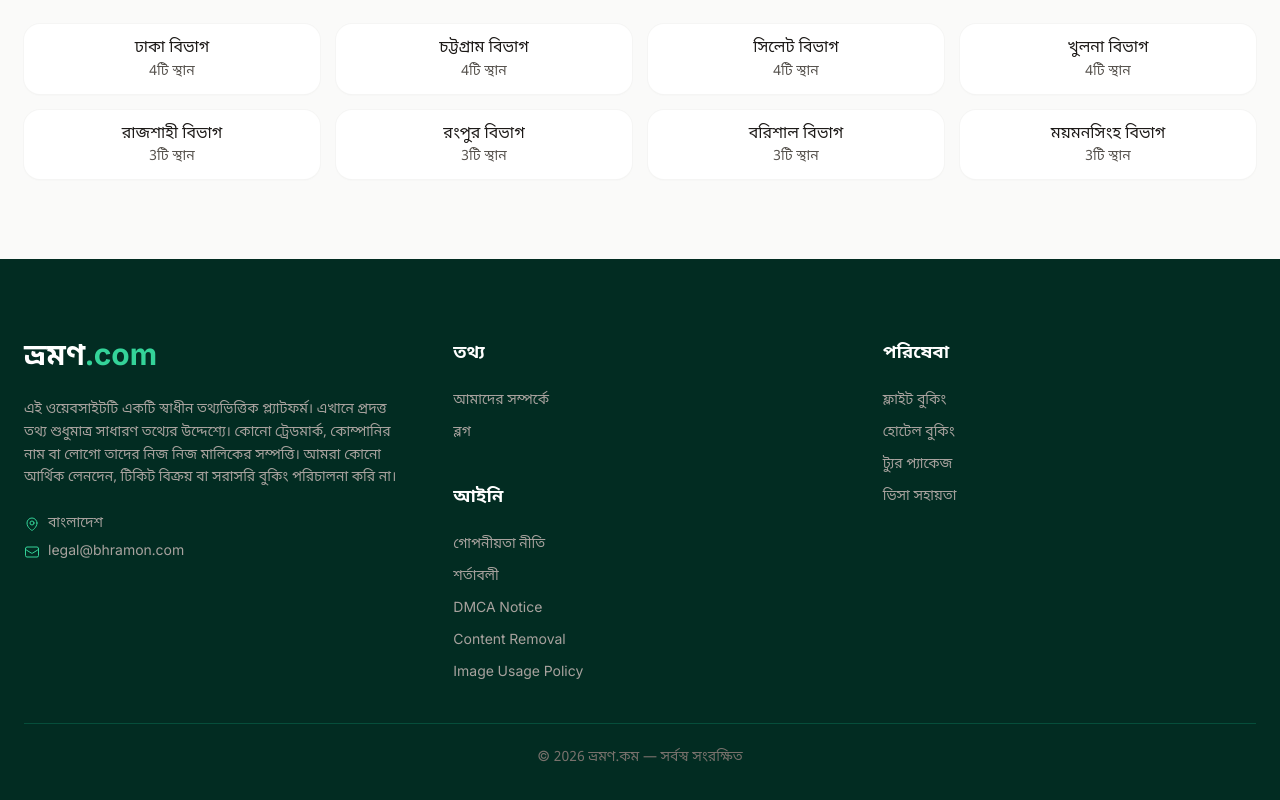
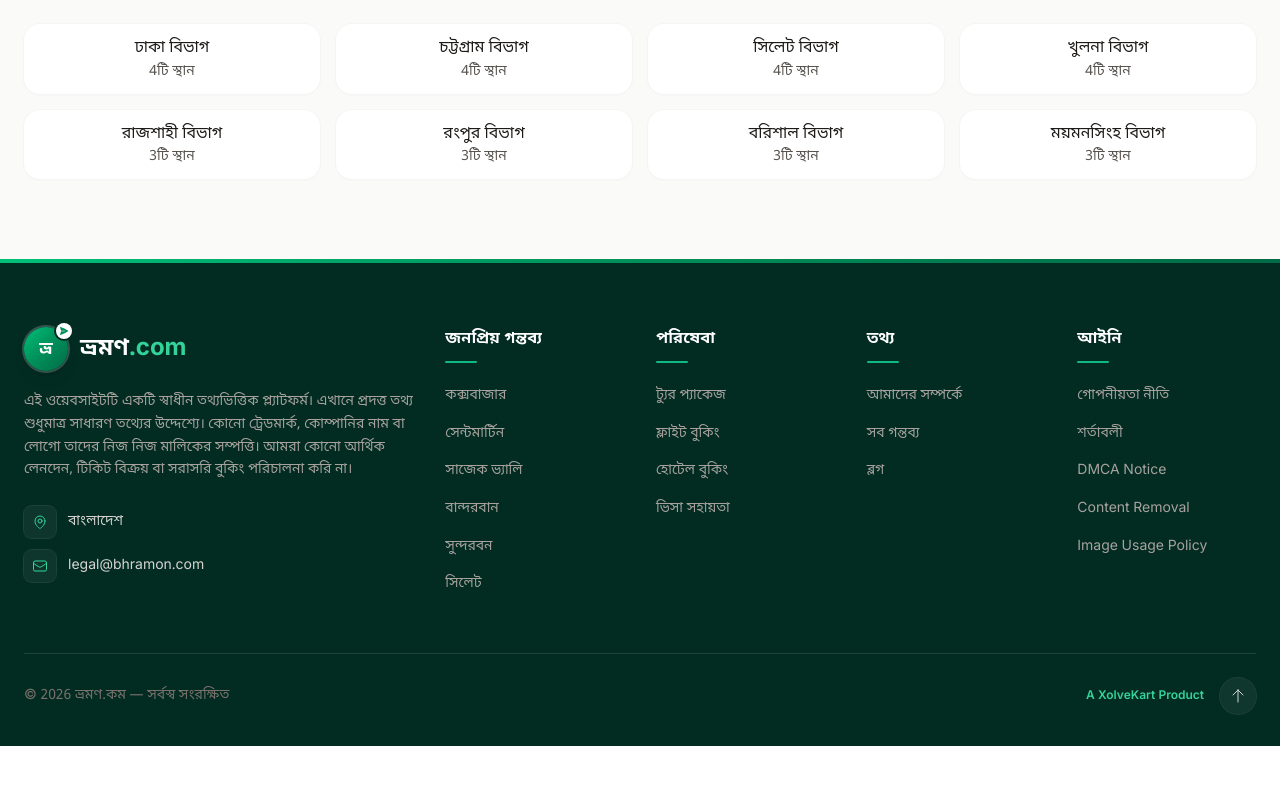
Before and after one commit to diu-shpranto/bhromondotcom, a React (Create React App) app: page / in a window 1280 px wide. Shown: the part 3561-4361 px from the top of the page. After the commit the page ends 4307 px from the top, so only its background shows below. Built offline with nearby package versions, Linux system fonts and the light colour scheme.

Commit message:
Footer redesign: 5-column layout with round logo tile, popular destinations, accent-bar headings, mother-brand credit, back-to-top

```diff
--- a/src/components/layout/Footer.jsx
+++ b/src/components/layout/Footer.jsx
@@ -2,75 +2,172 @@ import { Link } from "react-router-dom";
 import {
   MapPinIcon,
   EnvelopeIcon,
+  ArrowUpIcon,
 } from "@heroicons/react/24/outline";
+import { PaperAirplaneIcon } from "@heroicons/react/24/solid";
+
+const destinations = [
+  { name: "কক্সবাজার", to: "/destination/coxsbazar" },
+  { name: "সেন্টমার্টিন", to: "/destination/saintmartin" },
+  { name: "সাজেক ভ্যালি", to: "/destination/sajek" },
+  { name: "বান্দরবান", to: "/destination/bandarban" },
+  { name: "সুন্দরবন", to: "/destination/sundarban" },
+  { name: "সিলেট", to: "/destination/sylhet" },
+];
+
+const services = [
+  { name: "ট্যুর প্যাকেজ", to: "/packages" },
+  { name: "ফ্লাইট বুকিং", to: "/flight-booking" },
+  { name: "হোটেল বুকিং", to: "/hotel-booking" },
+  { name: "ভিসা সহায়তা", to: "/visa-assistance" },
+];
+
+const info = [
+  { name: "আমাদের সম্পর্কে", to: "/about" },
+  { name: "সব গন্তব্য", to: "/destinations" },
+  { name: "ব্লগ", to: "/blog" },
+];
+
+const legal = [
+  { name: "গোপনীয়তা নীতি", to: "/privacy" },
+  { name: "শর্তাবলী", to: "/terms" },
+  { name: "DMCA Notice", to: "/dmca" },
+  { name: "Content Removal", to: "/content-removal" },
+  { name: "Image Usage Policy", to: "/image-policy" },
+];
+
+const FooterLink = ({ to, children }) => (
+  <li>
+    <Link
+      to={to}
+      className="text-sm text-stone-400 hover:text-emerald-400 transition-colors duration-200"
+    >
+      {children}
+    </Link>
+  </li>
+);
+
+const FooterHeading = ({ children }) => (
+  <h3 className="text-white font-semibold text-base mb-5">
+    {children}
+    <span className="block w-8 h-0.5 bg-emerald-500 rounded-full mt-2.5" />
+  </h3>
+);
 
 const Footer = () => {
   return (
     <footer className="bg-emerald-950 text-stone-400">
-      <div className="max-w-7xl mx-auto px-6 py-20">
+      {/* Gradient top strip */}
+      <div className="h-1 bg-gradient-to-r from-[#00C078] via-[#008F5A] to-[#006B46]" />
 
+      <div className="max-w-7xl mx-auto px-6 pt-16 pb-8">
         {/* Top Grid */}
-        <div className="grid md:grid-cols-3 gap-14">
+        <div className="grid md:grid-cols-2 lg:grid-cols-12 gap-12 lg:gap-8">
+          {/* Brand */}
+          <div className="lg:col-span-4">
+            <Link to="/" className="flex items-center gap-3">
+              <span className="relative shrink-0">
+                <span className="w-11 h-11 rounded-full bg-gradient-to-br from-[#00C078] via-[#008F5A] to-[#006B46] ring-2 ring-white/20 shadow-lg flex items-center justify-center text-white text-lg font-bold">
+                  ভ্র
+                </span>
+                <span className="absolute -top-1 -right-1 w-4 h-4 rounded-full bg-white ring-2 ring-emerald-950 flex items-center justify-center">
+                  <PaperAirplaneIcon className="w-2.5 h-2.5 text-[#008F5A]" />
+                </span>
+              </span>
+              <span className="text-2xl font-bold text-white">
+                ভ্রমণ<span className="text-emerald-400">.com</span>
+              </span>
+            </Link>
 
-          {/* Brand */}
-          <div>
-            <h2 className="text-3xl font-bold text-white mb-6">
-              ভ্রমণ<span className="text-emerald-400">.com</span>
-            </h2>
-
-            <p className="text-sm leading-relaxed mb-6">
+            <p className="text-sm leading-relaxed mt-5">
               এই ওয়েবসাইটটি একটি স্বাধীন তথ্যভিত্তিক প্ল্যাটফর্ম।
               এখানে প্রদত্ত তথ্য শুধুমাত্র সাধারণ তথ্যের উদ্দেশ্যে।
               কোনো ট্রেডমার্ক, কোম্পানির নাম বা লোগো তাদের নিজ নিজ মালিকের সম্পত্তি।
               আমরা কোনো আর্থিক লেনদেন, টিকিট বিক্রয় বা সরাসরি বুকিং পরিচালনা করি না।
             </p>
 
-            <div className="flex items-center gap-2 text-sm">
+            <div className="flex items-center gap-3 text-sm mt-6">
+              <span className="w-8 h-8 rounded-lg bg-white/5 ring-1 ring-white/10 flex items-center justify-center shrink-0">
                 <MapPinIcon className="w-4 h-4 text-emerald-400" />
-              <span>বাংলাদেশ</span>
+              </span>
+              <span className="text-stone-300">বাংলাদেশ</span>
             </div>
 
-            <div className="flex items-center gap-2 text-sm mt-2">
+            <div className="flex items-center gap-3 text-sm mt-3">
+              <span className="w-8 h-8 rounded-lg bg-white/5 ring-1 ring-white/10 flex items-center justify-center shrink-0">
                 <EnvelopeIcon className="w-4 h-4 text-emerald-400" />
-              <span>legal@bhramon.com</span>
+              </span>
+              <span className="text-stone-300">legal@bhramon.com</span>
             </div>
           </div>
 
-          {/* Information */}
-          <div>
-            <h3 className="text-white font-semibold mb-6 text-lg">তথ্য</h3>
-            <ul className="space-y-3 text-sm">
-              <li><Link to="/about" className="hover:text-emerald-400">আমাদের সম্পর্কে</Link></li>
-              <li><Link to="/blog" className="hover:text-emerald-400">ব্লগ</Link></li>
-            </ul>
-
-            <h3 className="text-white font-semibold mt-10 mb-6 text-lg">আইনি</h3>
-            <ul className="space-y-3 text-sm">
-              <li><Link to="/privacy" className="hover:text-emerald-400">গোপনীয়তা নীতি</Link></li>
-              <li><Link to="/terms" className="hover:text-emerald-400">শর্তাবলী</Link></li>
-              <li><Link to="/dmca" className="hover:text-emerald-400">DMCA Notice</Link></li>
-              <li><Link to="/content-removal" className="hover:text-emerald-400">Content Removal</Link></li>
-              <li><Link to="/image-policy" className="hover:text-emerald-400">Image Usage Policy</Link></li>
+          {/* Destinations */}
+          <div className="lg:col-span-2">
+            <FooterHeading>জনপ্রিয় গন্তব্য</FooterHeading>
+            <ul className="space-y-3">
+              {destinations.map((d) => (
+                <FooterLink key={d.to} to={d.to}>
+                  {d.name}
+                </FooterLink>
+              ))}
             </ul>
           </div>
 
           {/* Services */}
-          <div>
-            <h3 className="text-white font-semibold mb-6 text-lg">পরিষেবা</h3>
-            <ul className="space-y-3 text-sm">
-              <li><Link to="/flight-booking" className="hover:text-emerald-400">ফ্লাইট বুকিং</Link></li>
-              <li><Link to="/hotel-booking" className="hover:text-emerald-400">হোটেল বুকিং</Link></li>
-              <li><Link to="/packages" className="hover:text-emerald-400">ট্যুর প্যাকেজ</Link></li>
-              <li><Link to="/visa-assistance" className="hover:text-emerald-400">ভিসা সহায়তা</Link></li>
+          <div className="lg:col-span-2">
+            <FooterHeading>পরিষেবা</FooterHeading>
+            <ul className="space-y-3">
+              {services.map((s) => (
+                <FooterLink key={s.to} to={s.to}>
+                  {s.name}
+                </FooterLink>
+              ))}
+            </ul>
+          </div>
+
+          {/* Information */}
+          <div className="lg:col-span-2">
+            <FooterHeading>তথ্য</FooterHeading>
+            <ul className="space-y-3">
+              {info.map((i) => (
+                <FooterLink key={i.to} to={i.to}>
+                  {i.name}
+                </FooterLink>
+              ))}
+            </ul>
+          </div>
+
+          {/* Legal */}
+          <div className="lg:col-span-2">
+            <FooterHeading>আইনি</FooterHeading>
+            <ul className="space-y-3">
+              {legal.map((l) => (
+                <FooterLink key={l.to} to={l.to}>
+                  {l.name}
+                </FooterLink>
+              ))}
             </ul>
           </div>
         </div>
 
-        {/* Bottom */}
-        <div className="mt-10 border-t border-emerald-900 pt-6 text-center text-sm text-stone-500">
+        {/* Bottom bar */}
+        <div className="mt-14 border-t border-white/10 pt-6 flex flex-col sm:flex-row items-center justify-between gap-4">
+          <p className="text-sm text-stone-500 text-center sm:text-left">
             © 2026 ভ্রমণ.কম — সর্বস্ব সংরক্ষিত
+          </p>
+          <div className="flex items-center gap-4">
+            <p className="text-xs text-emerald-400 font-semibold">
+              A XolveKart Product
+            </p>
+            <button
+              onClick={() => window.scrollTo({ top: 0, behavior: "smooth" })}
+              aria-label="উপরে যান"
+              className="p-2.5 rounded-full bg-white/5 ring-1 ring-white/10 text-stone-300 hover:bg-emerald-600 hover:text-white hover:ring-emerald-600 transition-colors duration-200"
+            >
+              <ArrowUpIcon className="w-4 h-4" />
+            </button>
           </div>
-
+        </div>
       </div>
     </footer>
   );
```
Lines whose indentation alone changed are shown as unchanged.
